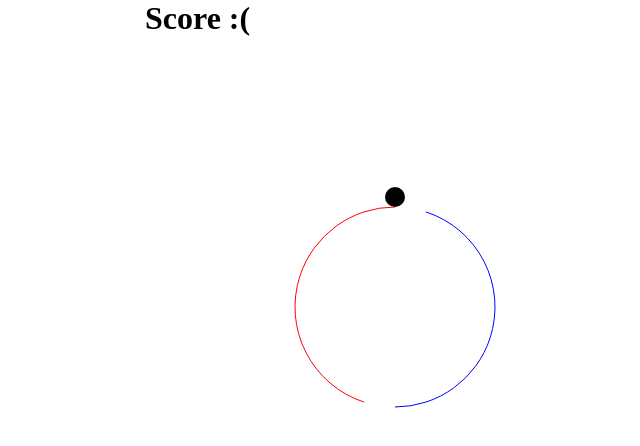
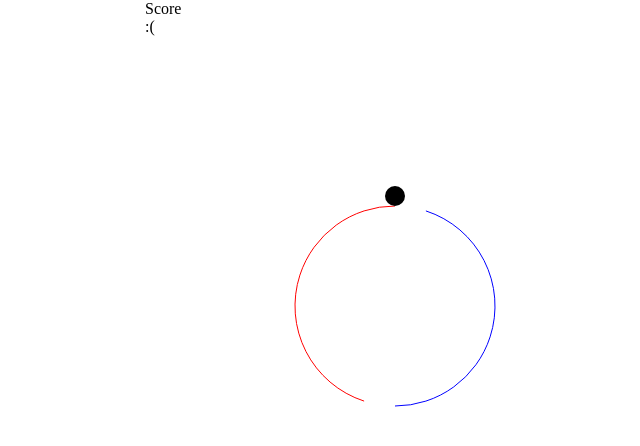
Before and after one commit to callmetwan/even-game, a website built with webpack: page src/index.html in a window 1280 px wide. Shown: the whole page, without its empty margins (245-885 px from the left). Built offline with nearby package versions, Linux system fonts and the light colour scheme.

Commit message:
Change Score html element to dl

```diff
--- a/src/index.html
+++ b/src/index.html
@@ -20,7 +20,10 @@
     </style>
 </head>
 <body>
-    <h1>Score <span id="score">0</span></h1>
+    <dl>
+        <dt>Score</dt>
+        <dd id="score">0</dd>
+    </dl>
     <canvas id="game" width="480" height="400">No worky</canvas>
 </body>
 </html>
```
